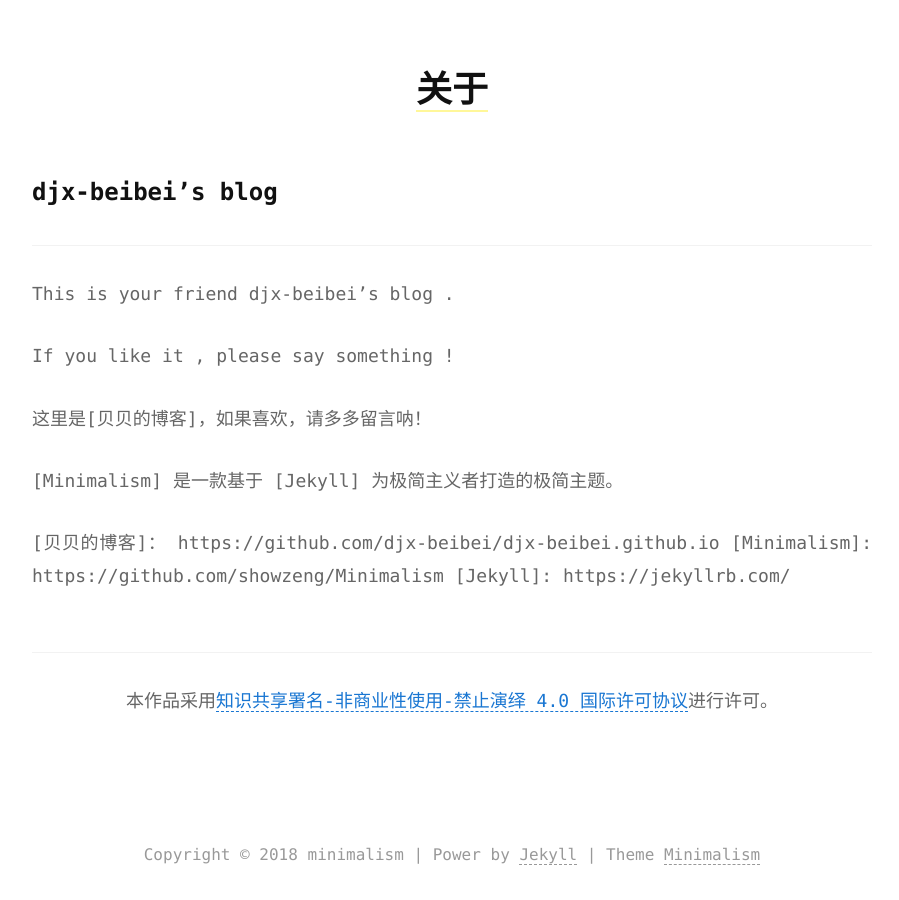
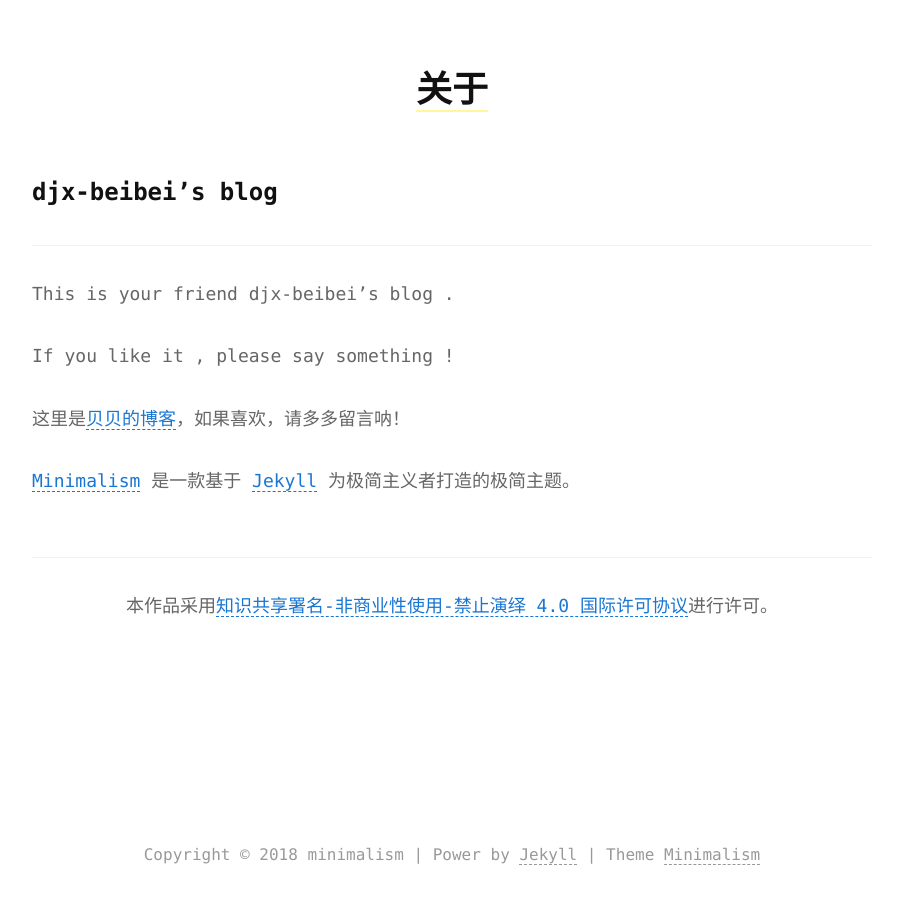
Before and after one commit to djx-beibei/djx-beibei.github.io, a Jekyll site: the page built from about.md, in a window 1280 px wide. Shown: the whole page, without its empty margins (188-1087 px from the left). Built offline with Jekyll 4.4.1, drawn with Linux system fonts in a browser that asks for light colours.

Commit message:
just a little

```diff
--- a/about.md
+++ b/about.md
@@ -18,6 +18,6 @@ If you like it , please say something !
 
 [Minimalism] 是一款基于 [Jekyll] 为极简主义者打造的极简主题。
 
-[贝贝的博客]： https://github.com/djx-beibei/djx-beibei.github.io
+[贝贝的博客]: https://github.com/djx-beibei/djx-beibei.github.io
 [Minimalism]: https://github.com/showzeng/Minimalism
 [Jekyll]: https://jekyllrb.com/
```
Also changed, not shown: index.md (+1 -1 lines).
